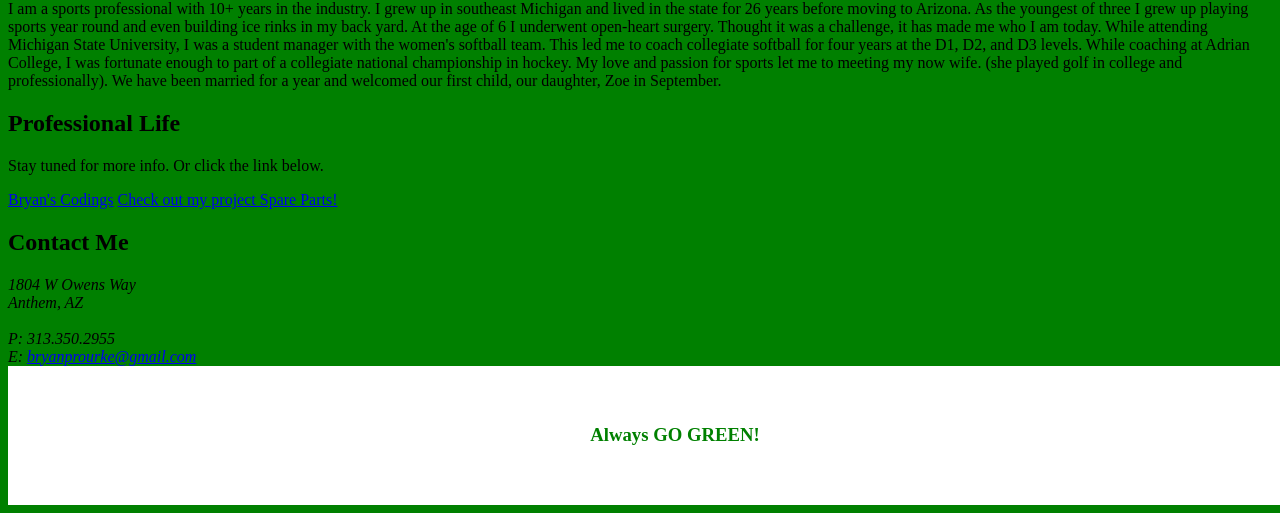
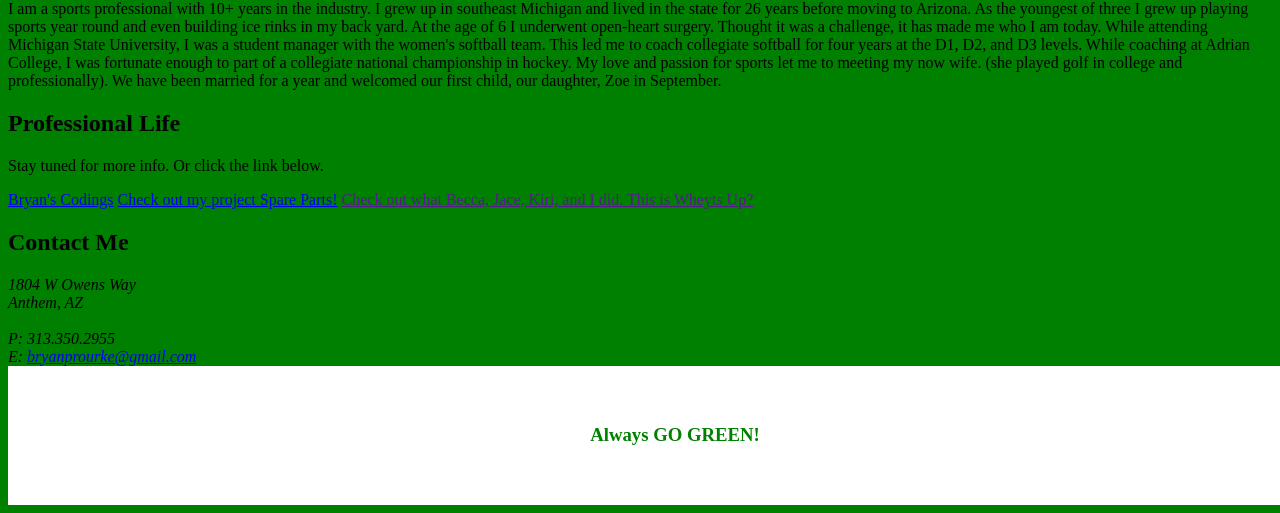
Before and after one commit to rourkebr/Who-is-Bryan-Rourke, a plain HTML site: page index.html in a window 1280 px wide. Shown: the part 403-916 px from the top of the page. Drawn offline with Linux system fonts and the light colour scheme.

Commit message:
Update index.html

```diff
--- a/index.html
+++ b/index.html
@@ -58,6 +58,7 @@
     </p>
     <a href="https://github.com/rourkebr">Bryan's Codings</a>
     <a href="https://spare-parts-az.herokuapp.com/?">Check out my project Spare Parts!</a>
+    <a href="">Check out what Becca, Jace, Kiri, and I did. This is Wheyts Up?</a>
 </section>
 
 <section id="Contact Me" class="Contact Me">
```
